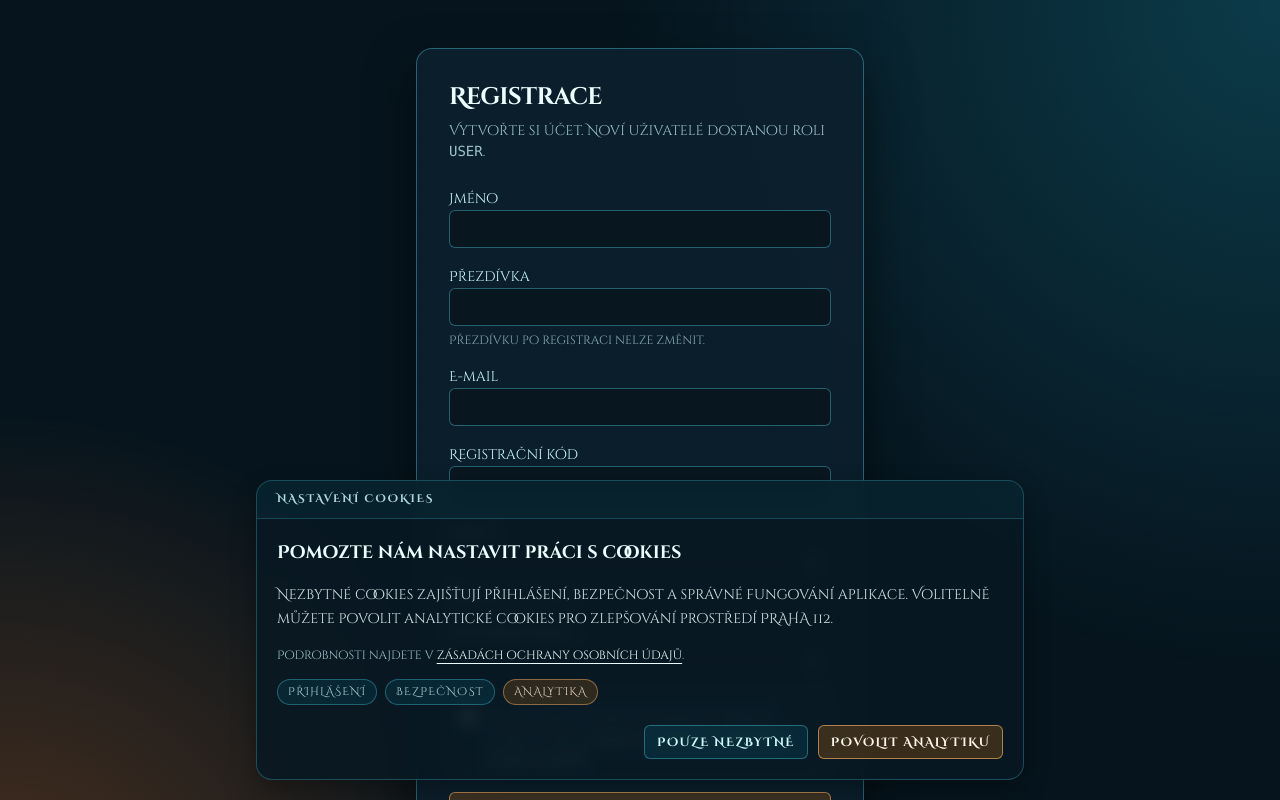
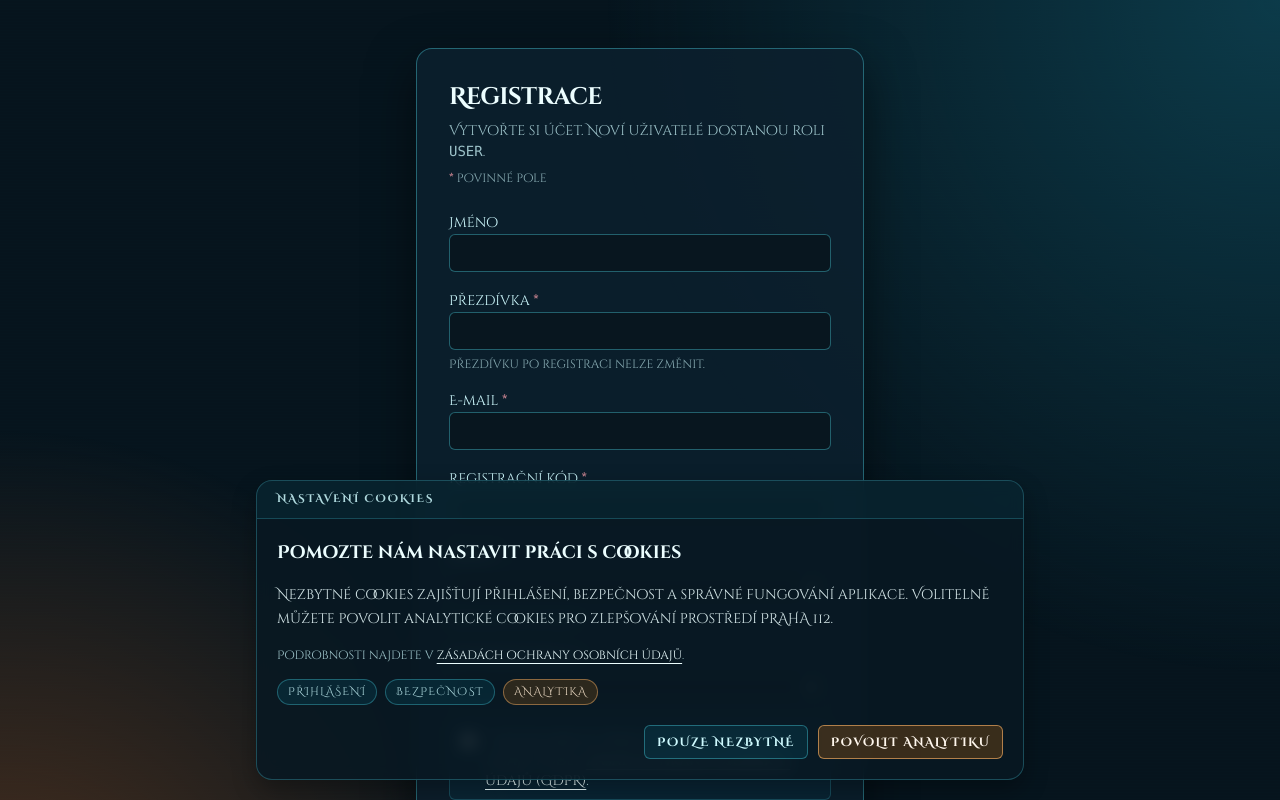
Before and after one commit to maxnesss/praha211, a Next.js app: page /sign-up in a window 1280 px wide. Shown: the top 800 px of the page. Built offline with nearby package versions, Linux system fonts and the light colour scheme; no server answers.

Commit message:
Mark required fields with red asterisks in registration form

```diff
--- a/app/sign-up/page.tsx
+++ b/app/sign-up/page.tsx
@@ -236,6 +236,12 @@ export default function SignUpPage() {
           <p className="mt-2 text-sm text-cyan-100/75">
             Vytvořte si účet. Noví uživatelé dostanou roli <code>USER</code>.
           </p>
+          <p className="mt-2 text-xs text-cyan-100/65">
+            <span className="text-rose-300" aria-hidden="true">
+              *
+            </span>{" "}
+            povinné pole
+          </p>
 
           <form className="mt-6 space-y-4" onSubmit={handleSubmit}>
             <div className="space-y-1.5">
@@ -253,7 +259,10 @@ export default function SignUpPage() {
 
             <div className="space-y-1.5">
               <label htmlFor="nickname" className="text-sm font-medium text-cyan-100">
-                Přezdívka
+                Přezdívka{" "}
+                <span className="text-rose-300" aria-hidden="true">
+                  *
+                </span>
               </label>
               <input
                 id="nickname"
@@ -283,7 +292,10 @@ export default function SignUpPage() {
 
             <div className="space-y-1.5">
               <label htmlFor="email" className="text-sm font-medium text-cyan-100">
-                E-mail
+                E-mail{" "}
+                <span className="text-rose-300" aria-hidden="true">
+                  *
+                </span>
               </label>
               <input
                 id="email"
@@ -297,7 +309,10 @@ export default function SignUpPage() {
 
             <div className="space-y-1.5">
               <label htmlFor="registrationCode" className="text-sm font-medium text-cyan-100">
-                Registrační kód
+                Registrační kód{" "}
+                <span className="text-rose-300" aria-hidden="true">
+                  *
+                </span>
               </label>
               <input
                 id="registrationCode"
@@ -311,7 +326,10 @@ export default function SignUpPage() {
 
             <div className="space-y-1.5">
               <label htmlFor="password" className="text-sm font-medium text-cyan-100">
-                Heslo
+                Heslo{" "}
+                <span className="text-rose-300" aria-hidden="true">
+                  *
+                </span>
               </label>
               <PasswordField
                 id="password"
@@ -326,7 +344,10 @@ export default function SignUpPage() {
 
             <div className="space-y-1.5">
               <label htmlFor="confirmPassword" className="text-sm font-medium text-cyan-100">
-                Potvrzení hesla
+                Potvrzení hesla{" "}
+                <span className="text-rose-300" aria-hidden="true">
+                  *
+                </span>
               </label>
               <PasswordField
                 id="confirmPassword"
@@ -347,6 +368,9 @@ export default function SignUpPage() {
                 className="mt-0.5 h-4 w-4 rounded border-cyan-300/50 bg-[#08161f] text-cyan-300 focus:ring-cyan-300"
               />
               <span>
+                <span className="text-rose-300" aria-hidden="true">
+                  *
+                </span>{" "}
                 Souhlasím se zpracováním osobních údajů podle{" "}
                 <Link
                   href="/ochrana-osobnich-udaju"
```
